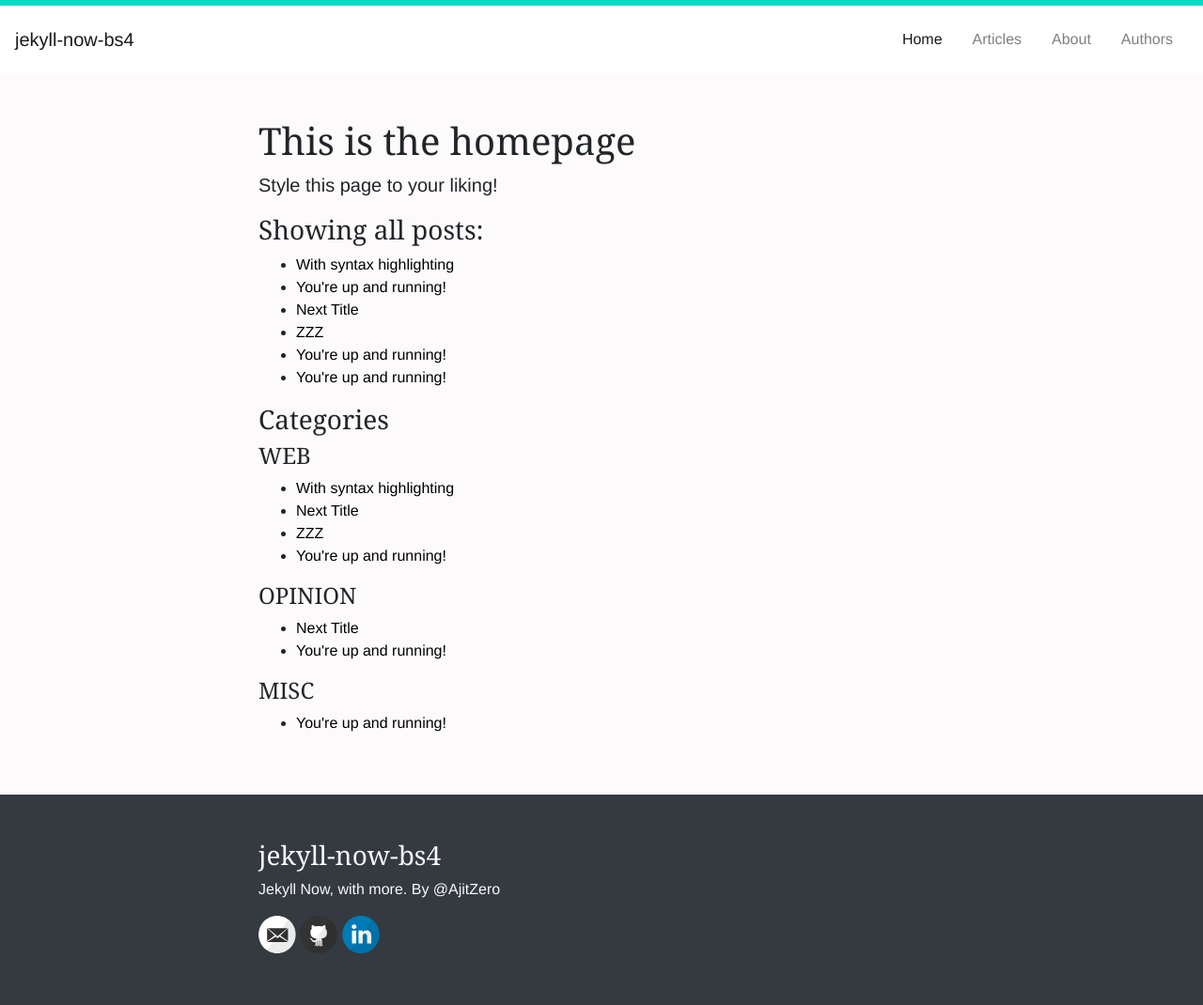
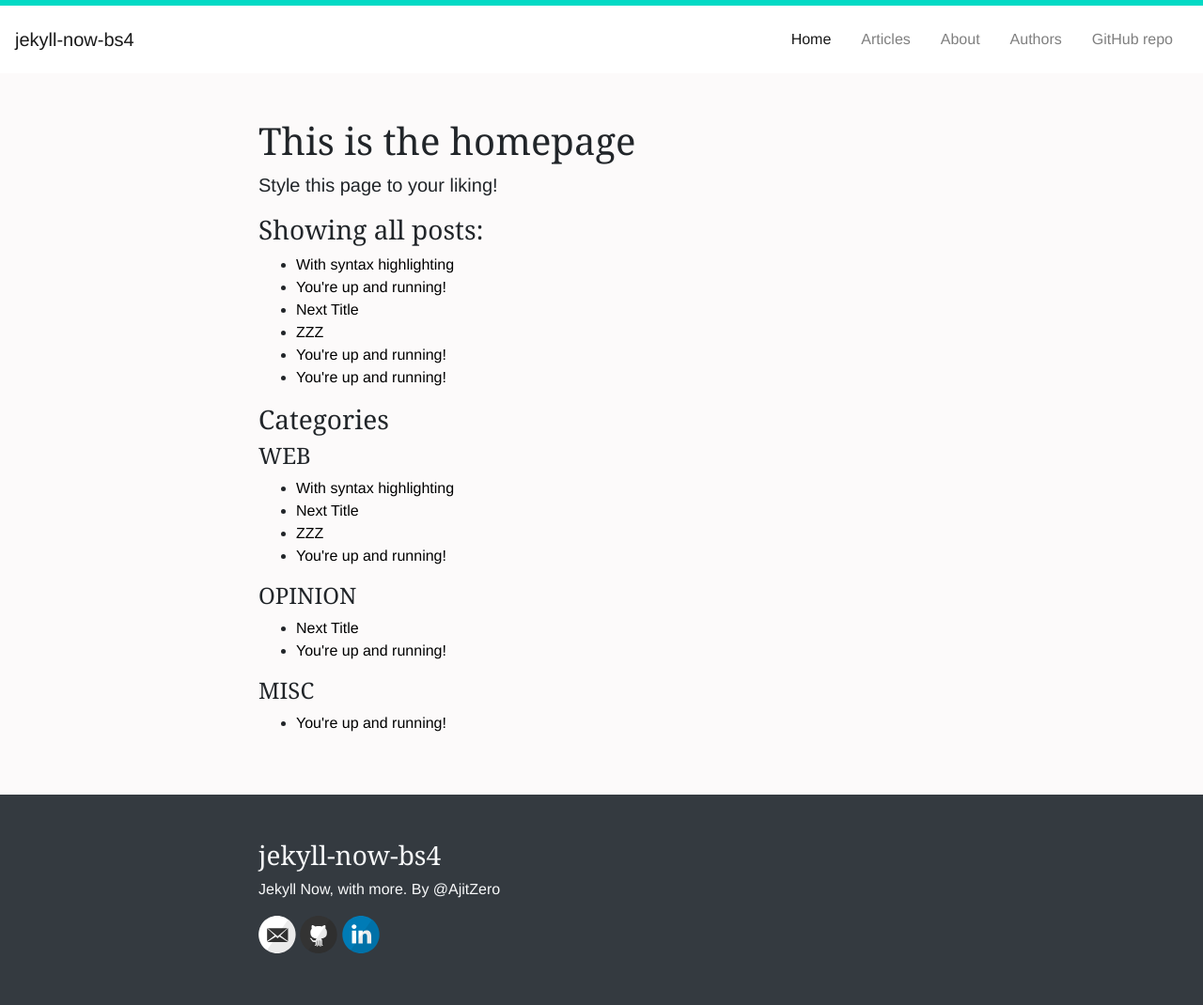
Before and after one commit to ajitzero/jekyll-now-bs4, a Jekyll site: the page built from index.html, in a window 1280 px wide. Shown: the whole page at 94% size. Built offline with Jekyll 4.4.1, drawn with Linux system fonts in a browser that asks for light colours.

Commit message:
:pencil: Prepping for v1 release

```diff
--- a/_includes/navigation.html
+++ b/_includes/navigation.html
@@ -3,13 +3,6 @@
     <button class="navbar-toggler" type="button" data-toggle="collapse" data-target="#PrimaryMenu" aria-controls="menu" aria-expanded="false" aria-label="Toggle Navigation">
       <span class="navbar-toggler-icon"></span>
     </button>
-
-    <!-- Image Navbar -->
-    <!--
-      <a class="navbar-brand" href="#">
-        <img class="d-inline-block align-top" src="" alt="">
-      </a>
-    -->
 
     <div id="PrimaryMenu" class="collapse navbar-collapse">
       <ul role="menubar" class="navbar-nav ml-auto">
@@ -21,6 +14,9 @@
           <a class="nav-link" href="{{ item.link }}">{{ item.name }}</a>
         </li>
         {% endfor %}
+        <li class="nav-item">
+          <a class="nav-link" href="https://github.com/AjitZero/jekyll-now-bs4">GitHub repo</a>
+        </li>
       </ul>
     </div>
   </nav>
```
Also changed, not shown: README.md.
